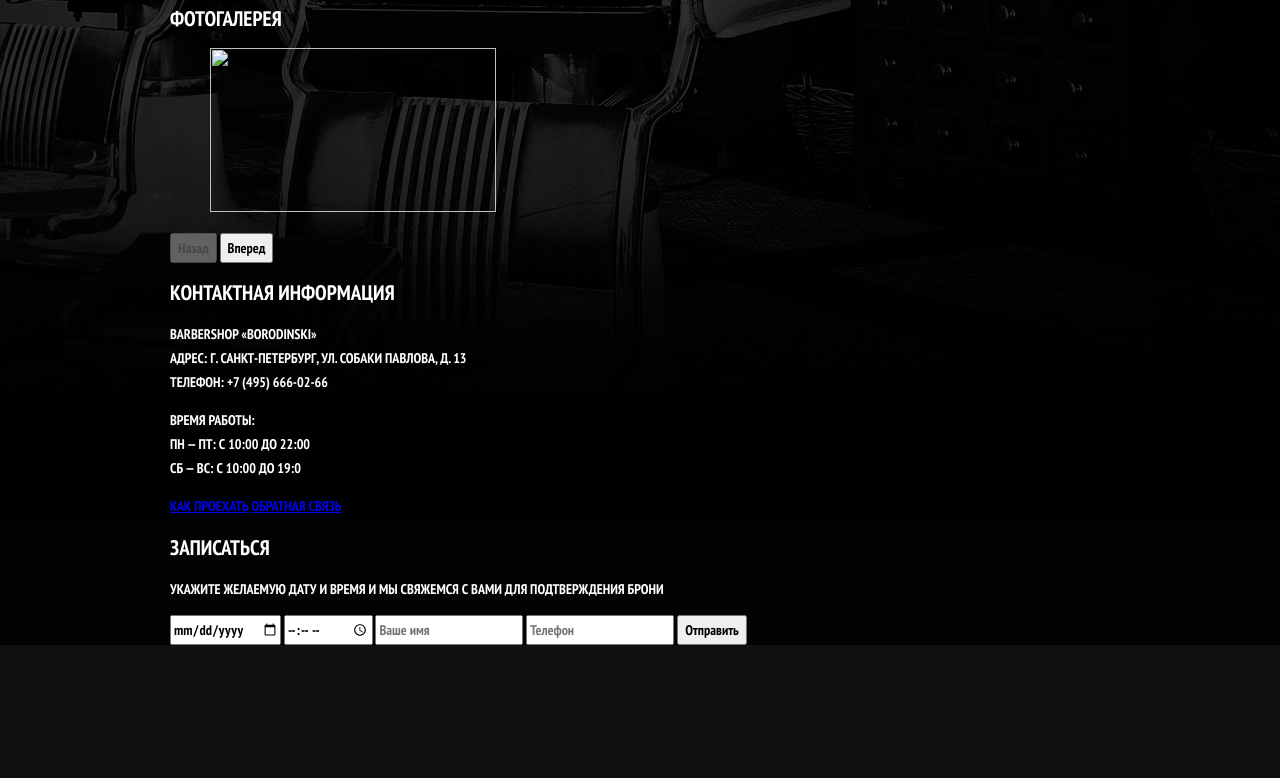
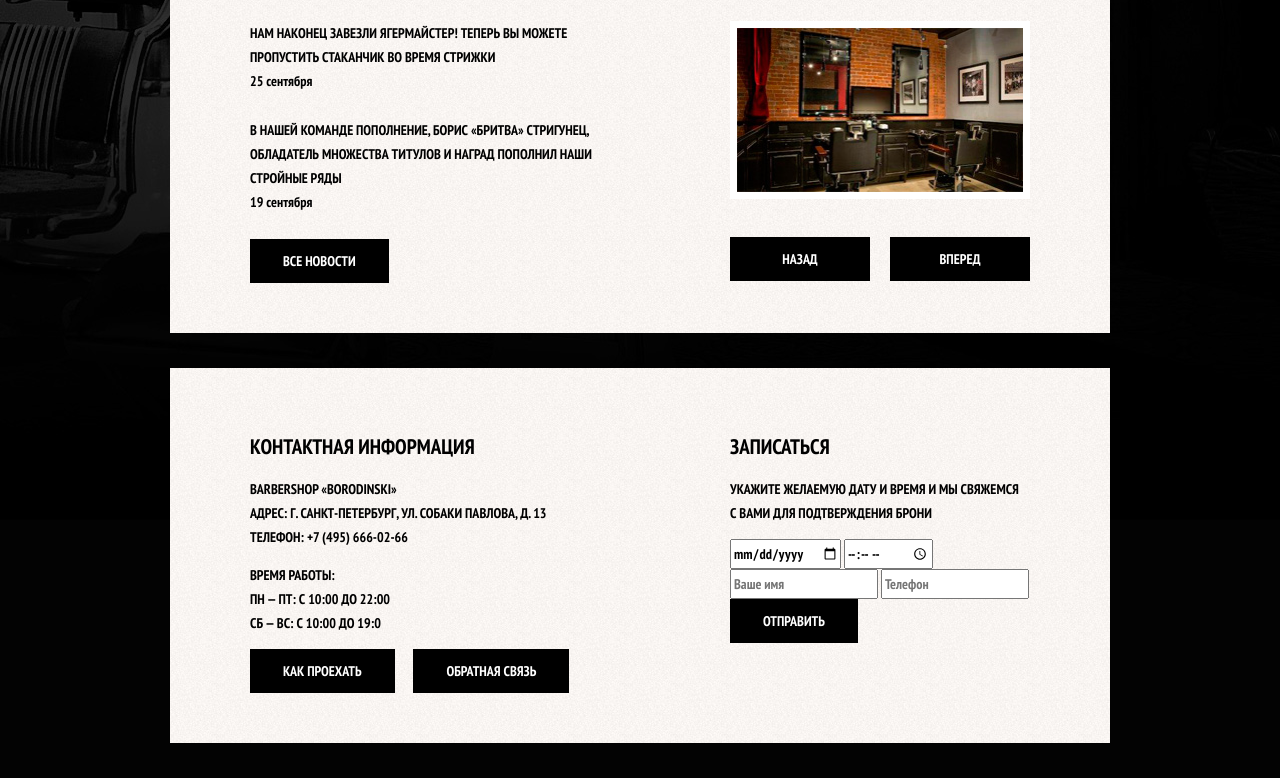
Before and after one commit to karachevtsev/barbershop-project, a website: page src/index.html in a window 1280 px wide. Shown: the part 749-1527 px from the top of the page. Before the commit the page ends 1394 px from the top, so only its background shows below. Drawn offline with nearby package versions, Linux system fonts and the light colour scheme; files that its build step writes are made by us from their sources; files whose address does not match are found by name.

Commit message:
Add styles for news and gallery

```diff
--- a/src/index.html
+++ b/src/index.html
@@ -13,22 +13,23 @@
         //= template/logo.html
         //= template/features.html
         <div class="content clearfix">
-            <section class="column column-left">
+            <section class="column-left">
                 <h2 class="column__title">Новости</h2>
                 //= template/news.html
             </section>
-            <section class="column column-right">
+            <section class="column-right">
                 <h2 class="column__title">Фотогалерея</h2>
                 //= template/gallery.html
             </section>
+        </div>
         <div class="content clearfix">
-            <section class="column column-left">
+            <section class="column-left">
                 //= template/contacts.html
             </section>
-            <section class="column column-right">
+            <section class="column-right">
                 //= template/form.html
             </section>
         </div>
-    </div>
+
     <!-- Main content -->
 </body>
--- a/src/style/main.scss
+++ b/src/style/main.scss
@@ -11,3 +11,9 @@
 @import "partial/header/header";
 @import "partial/logo/logo";
 @import "partial/features/features";
+@import "partial/column/column";
+@import "partial/content/content";
+@import "partial/content/content";
+@import "partial/news/news";
+@import "partial/button/button";
+@import "partial/gallery/gallery";
--- /dev/null
+++ b/src/style/partial/button/button.scss
@@ -0,0 +1,47 @@
+.btn {
+    display: inline-block;
+    vertical-align: top;
+    padding: 10px 33px;
+    margin-right: 16px;
+    font-size: 14px;
+    line-height: 24px;
+    font-family: "PT Sans Narrow", sans-serif;
+    font-weight: 700;
+    text-transform: uppercase;
+    text-decoration: none;
+    text-align: center;
+    color: #fff;
+    background: #000;
+    border: none;
+    outline: none;
+    cursor: pointer;
+}
+
+.btn:hover,
+.btn:active {
+    background: #663d15;
+}
+
+.btn:disabled {
+    cursor: default;
+    opacity: .5;
+}
+
+.btn:disabled:hover {
+    background: none;
+}
+
+.gallery-btn {
+    position: absolute;
+    bottom: 0;
+    width: 140px;
+    margin: 0;
+}
+
+.gallery-btn_prev {
+    left: 0;
+}
+
+.gallery-btn_next {
+    right: 0;
+}
--- /dev/null
+++ b/src/style/partial/column/column.scss
@@ -0,0 +1,24 @@
+.column-left {
+    width: 350px;
+    margin-right: 130px;
+}
+
+.column-right {
+    width: 300px;
+}
+
+.column-left {
+    float: left;
+}
+
+.column-right {
+    float: right;
+}
+
+.column__title{
+    margin: 0;
+    margin-bottom: 35px;
+
+    font-size: 30px;
+    line-height: 42px;
+}
--- /dev/null
+++ b/src/style/partial/content/content.scss
@@ -0,0 +1,6 @@
+.content{
+    margin-bottom: 35px;
+    padding: 50px 80px;
+    color: #000;
+    background: #f8f5f2 url("../img/pattern-bg.jpg");
+}
--- a/src/style/partial/features/features.scss
+++ b/src/style/partial/features/features.scss
@@ -25,7 +25,7 @@
     margin: 10px;
 }
 
-.features-title:after {
+.features__title:after {
     content: "";
     position: absolute;
     bottom: 0;
--- /dev/null
+++ b/src/style/partial/gallery/gallery.scss
@@ -0,0 +1,16 @@
+.gallery {
+    position: relative;
+    height: 260px;
+}
+
+.gallery__content {
+    height: 164px;
+    margin: 0;
+    border: 7px solid white;
+    background: #ccc;
+}
+
+.gallery__image {
+    width: 286px;
+    height: 164px;
+}
--- /dev/null
+++ b/src/style/partial/news/news.scss
@@ -0,0 +1,13 @@
+.news {
+    margin: 0;
+    padding: 0;
+    list-style: none;
+}
+
+.news__item {
+    margin-bottom: 25px;
+}
+
+.news__time {
+    text-transform: none;
+}
--- a/src/template/features.html
+++ b/src/template/features.html
@@ -1,4 +1,4 @@
-<section class="features">
+<section class="features clearfix">
     <div class="features__item">
         <div class="features__title">Быстро</div>
         <p>
--- a/src/template/gallery.html
+++ b/src/template/gallery.html
@@ -1,6 +1,6 @@
 <div class="gallery">
     <figure class="gallery__content">
-        <img src="img/photo-1.jpg" width="286" height="164" alt=""></figure>
-    <button class="btn gallery-prev" disabled>Назад</button>
-    <button class="btn gallery-next">Вперед</button>
+        <img class="gallery__image" src="img/photo-1.jpg" width="285" height="164" alt=""></figure>
+    <button class="btn gallery-btn gallery-btn_prev">Назад</button>
+    <button class="btn gallery-btn gallery-btn_next">Вперед</button>
 </div>
--- a/src/template/news.html
+++ b/src/template/news.html
@@ -2,12 +2,12 @@
     <li class="news__item">
         Нам наконец завезли Ягермайстер! Теперь вы&nbsp;можете пропустить стаканчик во&nbsp;время стрижки
         <br>
-        <time datetime="2013-09-25">25 сентября</time>
+        <time class="news__time" datetime="2013-09-25">25 сентября</time>
     </li>
     <li class="news__item">
         В&nbsp;нашей команде пополнение, Борис &laquo;Бритва&raquo; Стригунец, обладатель множества титулов и&nbsp;наград пополнил наши стройные ряды
         <br>
-        <time datetime="2013-09-19">19 сентября</time>
+        <time class="news__time" datetime="2013-09-19">19 сентября</time>
     </li>
 </ul>
 <a href="#" class="btn">Все новости</a>
```
Also changed, not shown: build/css/main.css, build/img/pattern-bg.jpg (added), build/img/photo-1.jpg (added), build/index.html, src/img/pattern-bg.jpg (added), src/img/photo-1.jpg (added), src/style/partial/contacts/contacts.scss (added).
